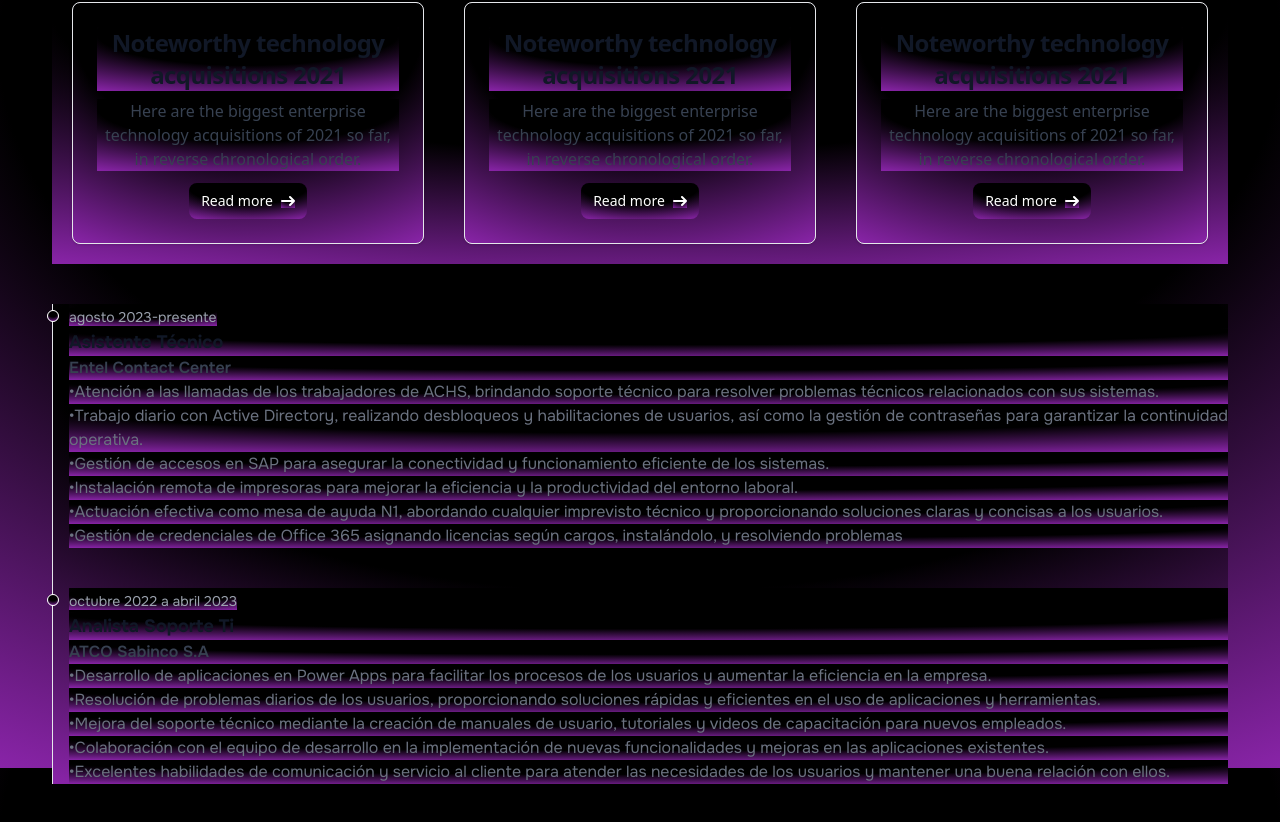
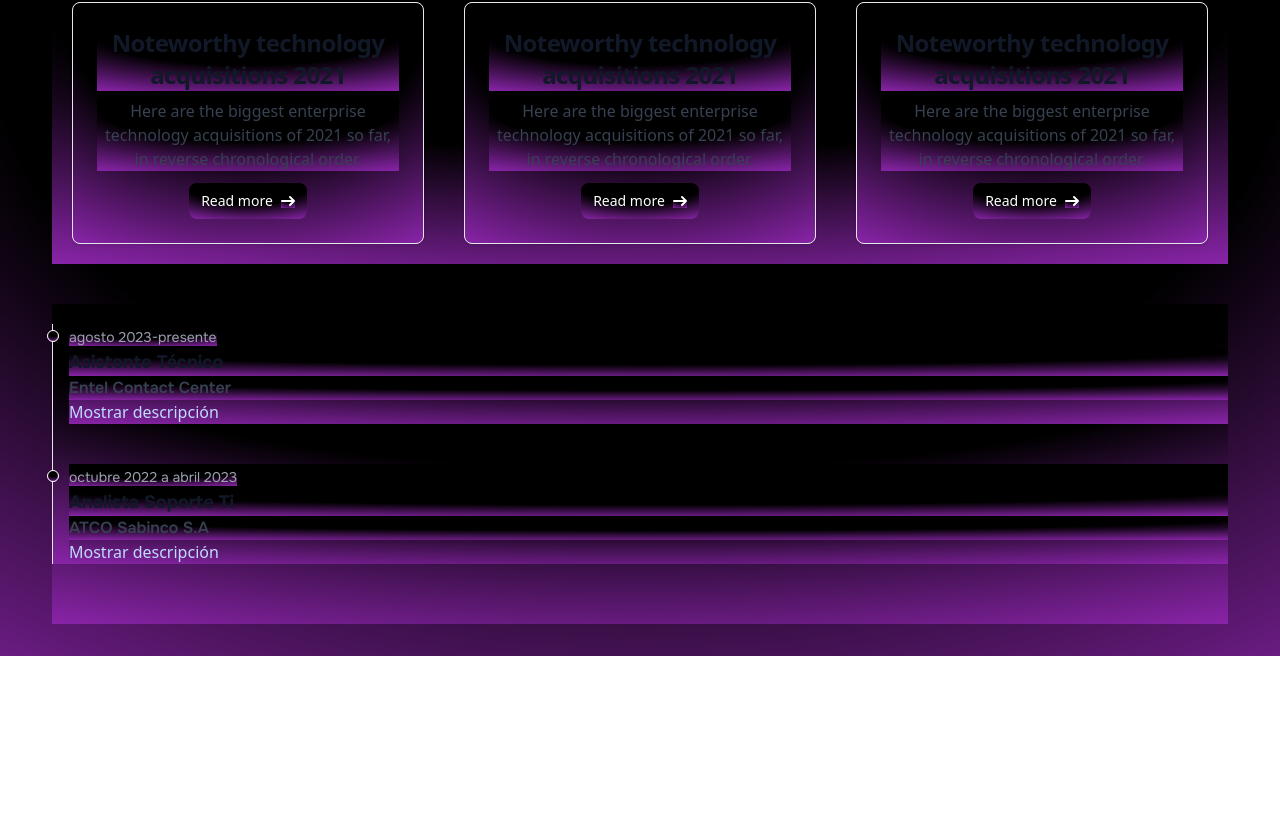
Before and after one commit to JuanContreras11/portafolio-JuanContreras, a React (Vite) app: page / in a window 1280 px wide. Shown: the part 832-1654 px from the top of the page. After the commit the page ends 1488 px from the top, so only its background shows below. Built offline with nearby package versions, Linux system fonts and the light colour scheme.

Commit message:
creacion desplegable

```diff
--- a/src/components/Experiencia.jsx
+++ b/src/components/Experiencia.jsx
@@ -1,14 +1,20 @@
-import React from "react";
+import React, { useState } from "react";
 import experiencia from "../assets/Experiencia.json";
 
 const Experiencia = () => {
+  const [openIndex, setOpenIndex] = useState(null);
+
+  const toggleDescription = (index) => {
+    setOpenIndex(openIndex === index ? null : index);
+  };
+
   return (
-    <nav className="justify-center text-justify">
+    <nav className="justify-center text-justify py-5">
       <ol className="relative border-s border-gray-200 dark:border-gray-700">
         {experiencia.map((item, index) => (
           <li key={index} className="mb-10 ms-4">
             <div className="absolute w-3 h-3 bg-gray-200 rounded-full mt-1.5 -start-1.5 border border-white dark:border-gray-900 dark:bg-gray-700"></div>
-            <time className="mb-1 text-sm font-onest  leading-none text-gray-400 dark:text-gray-500">
+            <time className="mb-1 text-sm font-onest leading-none text-gray-400 dark:text-gray-500">
               {item.date}
             </time>
             <h3 className="text-lg font-onest font-bold text-gray-900 dark:text-white">
@@ -17,11 +23,19 @@
             <h4 className="text-md font-onest font-semibold text-gray-700 dark:text-gray-300">
               {item.company}
             </h4>
-            <ul className="mb-4 text-base font-onest text-gray-500 dark:text-gray-400">
-              {item.description.split('-').map((point, i) => (
-                <li key={i}>•{point.trim()}</li>
-              ))}
-            </ul>
+            <button
+              onClick={() => toggleDescription(index)}
+              className="text-blue-200 hover:text-blue-600 transition-colors duration-200 "
+            >
+              {openIndex === index ? "Ocultar descripción" : "Mostrar descripción"}
+            </button>
+            {openIndex === index && (
+              <ul className="mt-2 text-base font-onest text-gray-500 dark:text-gray-400">
+                {item.description.split('-').map((point, i) => (
+                  <li key={i}>• {point.trim()}</li>
+                ))}
+              </ul>
+            )}
           </li>
         ))}
       </ol>
```
